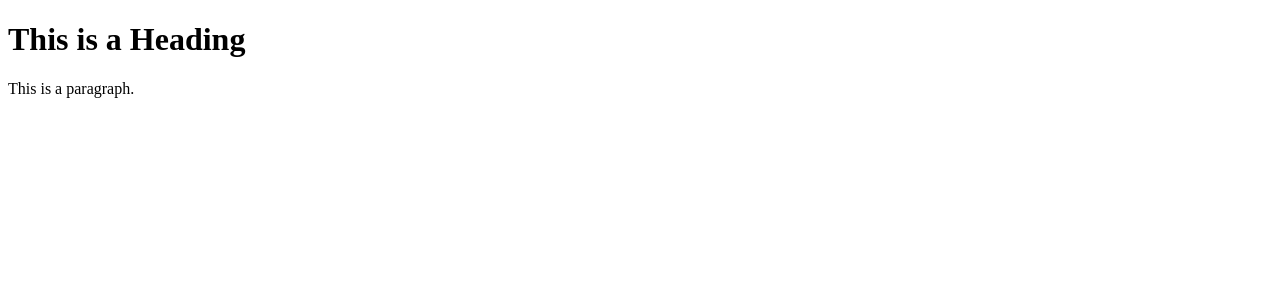
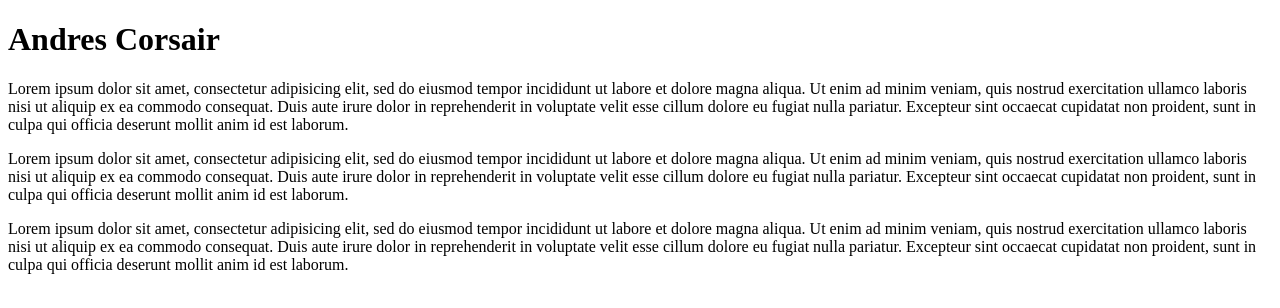
Before and after one commit to andrescorsair/andrescorsair.github.io, a plain HTML site: page index.html in a window 1280 px wide. Drawn offline with Linux system fonts and the light colour scheme.

Commit message:
initialcommit

```diff
--- a/index.html
+++ b/index.html
@@ -1,12 +1,14 @@
 <!DOCTYPE html>
-<html>
+<html lang="en">
 <head>
-<title>Page Title</title>
-</head>
-<body>
-
-<h1>This is a Heading</h1>
-<p>This is a paragraph.</p>
-
-</body>
-</html>
+  <meta charset="UTF-8">
+  <meta name="viewport" content="width=device-width, initial-scale=1.0">
+  <title>Document</title>
+  </head>
+  <body>
+    <h1>Andres Corsair</h1>
+    <p>Lorem ipsum dolor sit amet, consectetur adipisicing elit, sed do eiusmod tempor incididunt ut labore et dolore magna aliqua. Ut enim ad minim veniam, quis nostrud exercitation ullamco laboris nisi ut aliquip ex ea commodo consequat. Duis aute irure dolor in reprehenderit in voluptate velit esse cillum dolore eu fugiat nulla pariatur. Excepteur sint occaecat cupidatat non proident, sunt in culpa qui officia deserunt mollit anim id est laborum.</p>
+    <p>Lorem ipsum dolor sit amet, consectetur adipisicing elit, sed do eiusmod tempor incididunt ut labore et dolore magna aliqua. Ut enim ad minim veniam, quis nostrud exercitation ullamco laboris nisi ut aliquip ex ea commodo consequat. Duis aute irure dolor in reprehenderit in voluptate velit esse cillum dolore eu fugiat nulla pariatur. Excepteur sint occaecat cupidatat non proident, sunt in culpa qui officia deserunt mollit anim id est laborum.</p>
+    <p>Lorem ipsum dolor sit amet, consectetur adipisicing elit, sed do eiusmod tempor incididunt ut labore et dolore magna aliqua. Ut enim ad minim veniam, quis nostrud exercitation ullamco laboris nisi ut aliquip ex ea commodo consequat. Duis aute irure dolor in reprehenderit in voluptate velit esse cillum dolore eu fugiat nulla pariatur. Excepteur sint occaecat cupidatat non proident, sunt in culpa qui officia deserunt mollit anim id est laborum.</p>
+  </body>
+  </html>
```
